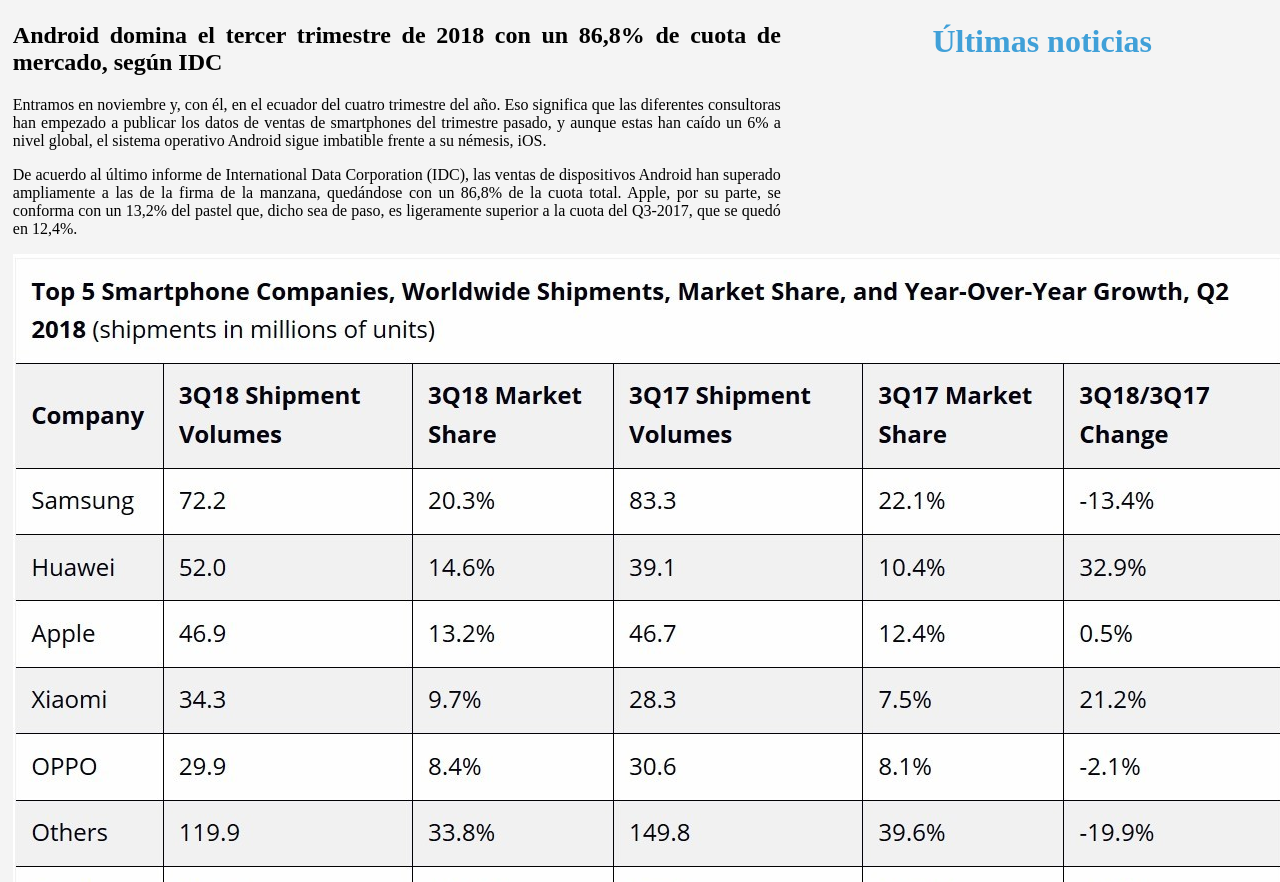
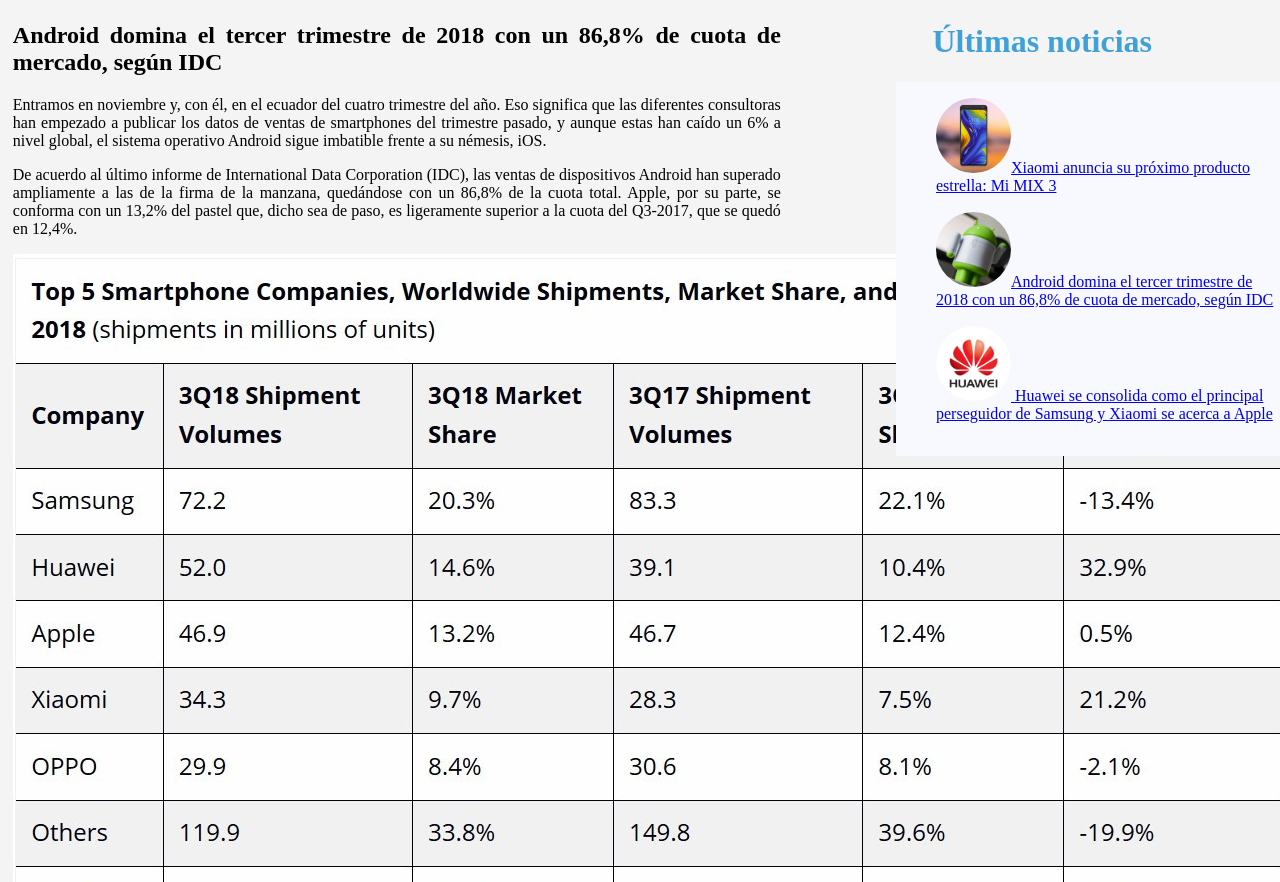
Before and after one commit to P3Rix/PNET, a plain HTML site: page noticia2.html in a window 1280 px wide. Shown: the part 956-1838 px from the top of the page. Drawn offline with Linux system fonts and the light colour scheme.

Commit message:
ultomas notiçias$

```diff
--- a/noticia2.html
+++ b/noticia2.html
@@ -35,7 +35,13 @@
 
 
       </div>
-
+      <aside class = "noticia">
+        <ul>
+          <li><a href="noticia1.html" ><img src="./Imagenes/xiaomiMiMix3.jpg" class ="foto_noticia" alt = "imagen noticia">Xiaomi anuncia su próximo producto estrella: Mi MIX 3</a></li>
+          <li><a href="noticia2.html"><img src="./Imagenes/Android.jpg" class ="foto_noticia" alt = "imagen noticia">Android domina el tercer trimestre de 2018 con un 86,8% de cuota de mercado, según IDC</a></li>
+          <li><a href="noticia3.html"><img src="./Imagenes/huawei.jpg" class ="foto_noticia" alt = "imagen noticia"> Huawei se consolida como el principal perseguidor de Samsung y Xiaomi se acerca a Apple</a></li>
+        </ul>
+      </aside>
 
     </div>
 
```
Also changed, not shown: noticia1.html (+7 -1 lines), noticia3.html (+7 -1 lines).
